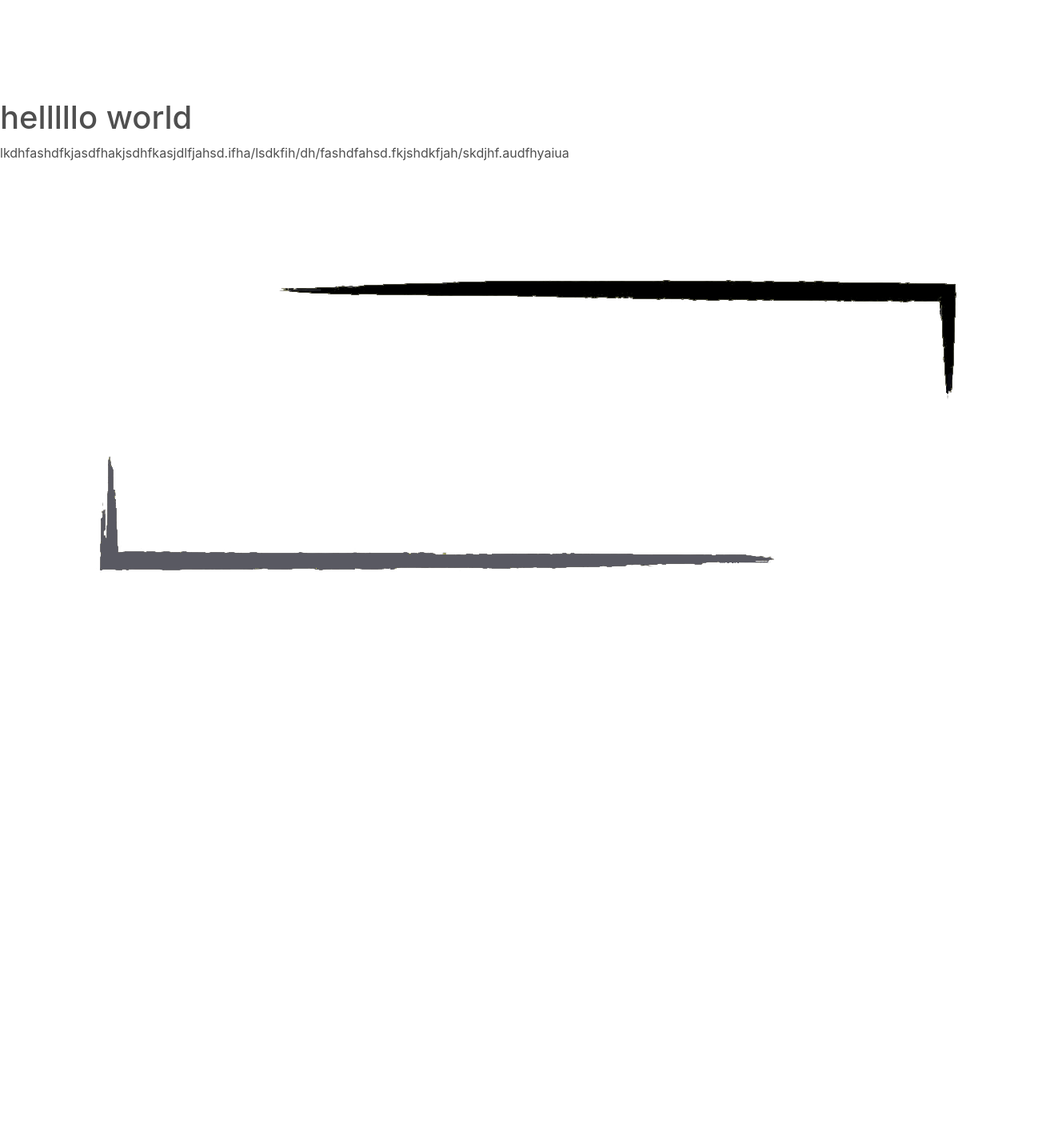
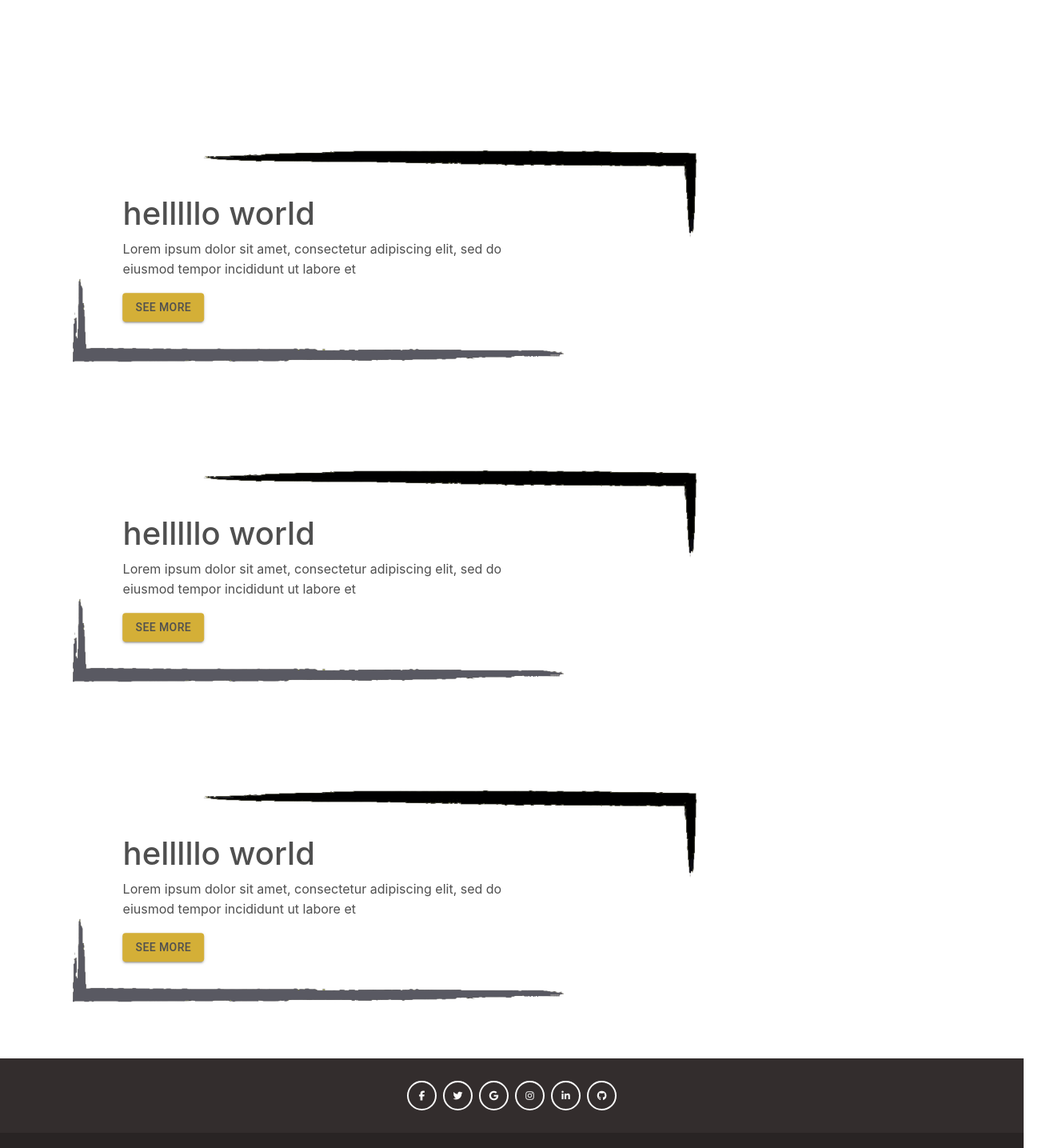
Before and after one commit to AyeenSepehri/VollmerWebSiteProject, a React (Create React App) app: page / in a window 1280 px wide. Shown: the part 720-2155 px from the top of the page at 80% size, 1318 px wide, since content can reach past the window. Before the commit the page ends 1571 px from the top, so only its background shows below. Built offline with nearby package versions, Linux system fonts and the light colour scheme.

Commit message:
add works to app.js

```diff
--- a/src/App.js
+++ b/src/App.js
@@ -1,13 +1,17 @@
 import Banner from './components/BannerFolder/Banner';
-import textBox from "./assets/textBox/finalBox2.png"
+import TextBox from './components/Boxes/TextBoxFolder/TextBox';
+import Footer from './components/Footer/Footer';
 
 function App() {
+
   return (
     <div className="App">
       <Banner/>
-      <h1>helllllo world</h1>
-      <p>lkdhfashdfkjasdfhakjsdhfkasjdlfjahsd.ifha/lsdkfih/dh/fashdfahsd.fkjshdkfjah/skdjhf.audfhyaiua</p>
-      <img src={textBox}/>
+      <TextBox/>
+      <TextBox/>
+      <TextBox/>
+
+      <Footer/>
     </div>
   );
 }
```
